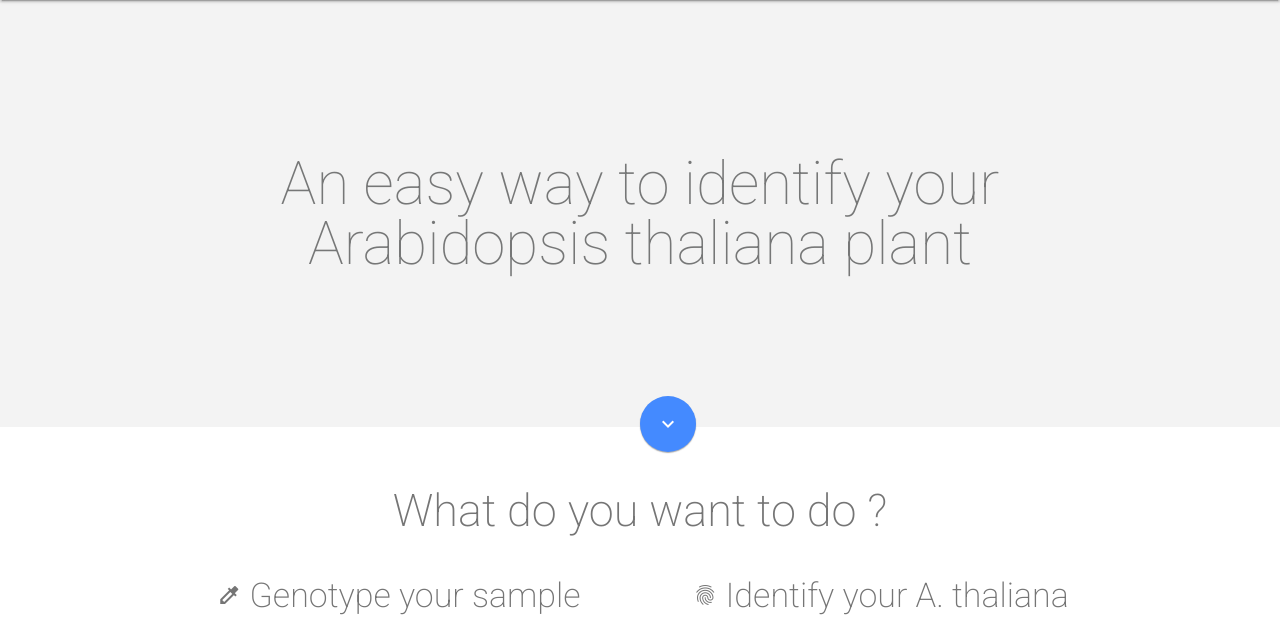
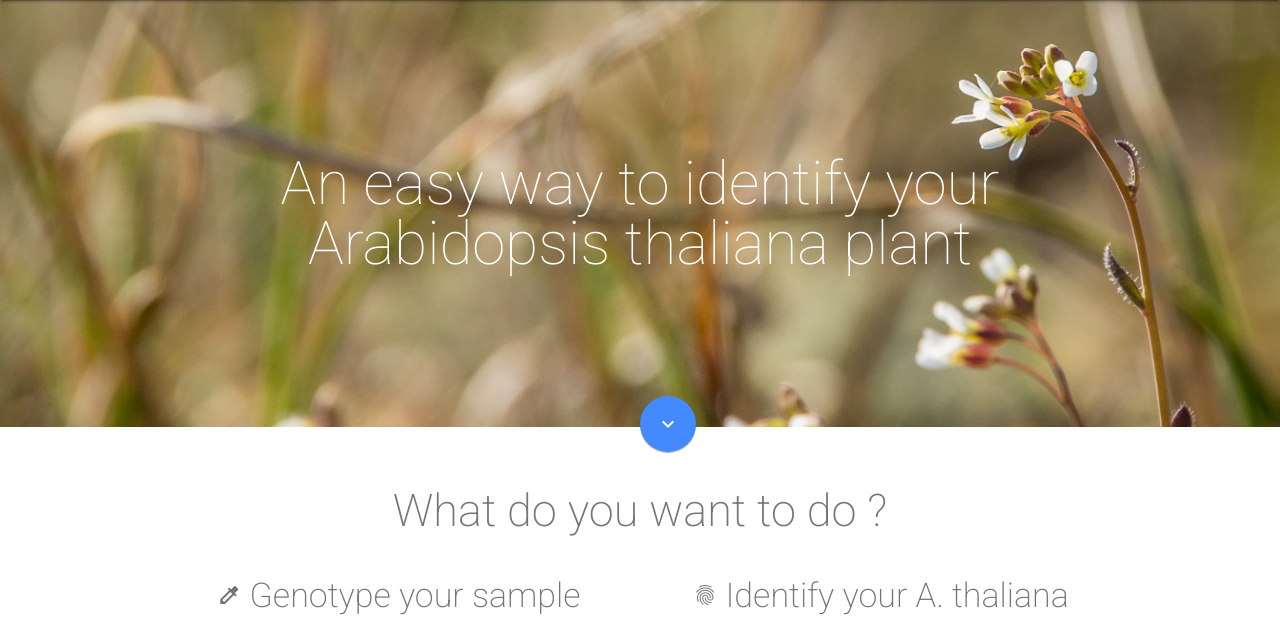
Before and after one commit to 1001genomes/AraGeno, a Django app: page / in a window 1280 px wide. Shown: the part 64-690 px from the top of the page. Run offline with Django 3.2, Linux system fonts and the light colour scheme; parts of the project's set-up code (start-up, migrations or seed data) failed here and were passed over; some libraries are stand-ins or nearby versions.

Commit message:
Added Hero image

```diff
--- a/arageno/static/css/styles.css
+++ b/arageno/static/css/styles.css
@@ -134,7 +134,7 @@ a img {
     position: relative;
     width: auto;
     background-color: #f3f3f3;
-    /*background: url('images/slide01.jpg') center 30% no-repeat;*/
+    background: url('/static/img/hero.jpg') center 30% no-repeat;
 
     background-size: cover;
 
@@ -142,7 +142,7 @@ a img {
 .logo-font {
     font-family: 'Roboto', 'Helvetica', 'Arial', sans-serif;
     line-height: 1;
-    color: #767777;
+    color: #fff;
     font-weight: 100;
 }
 .site-slogan {
```
Also changed, not shown: arageno/static/img/hero.jpg (added).
